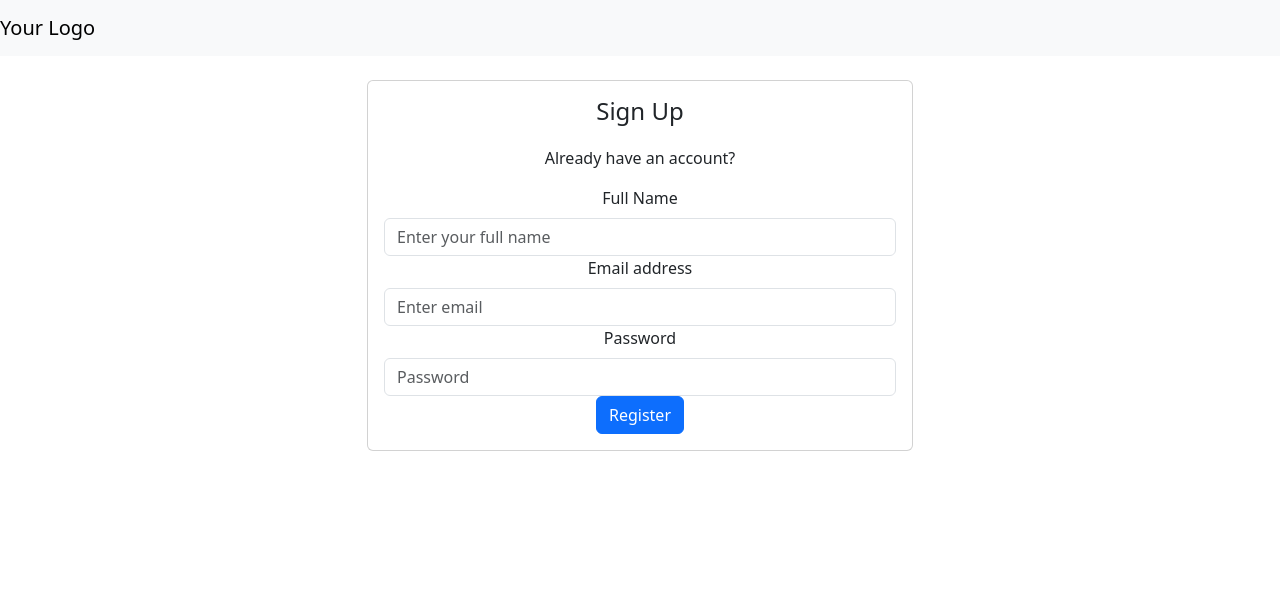
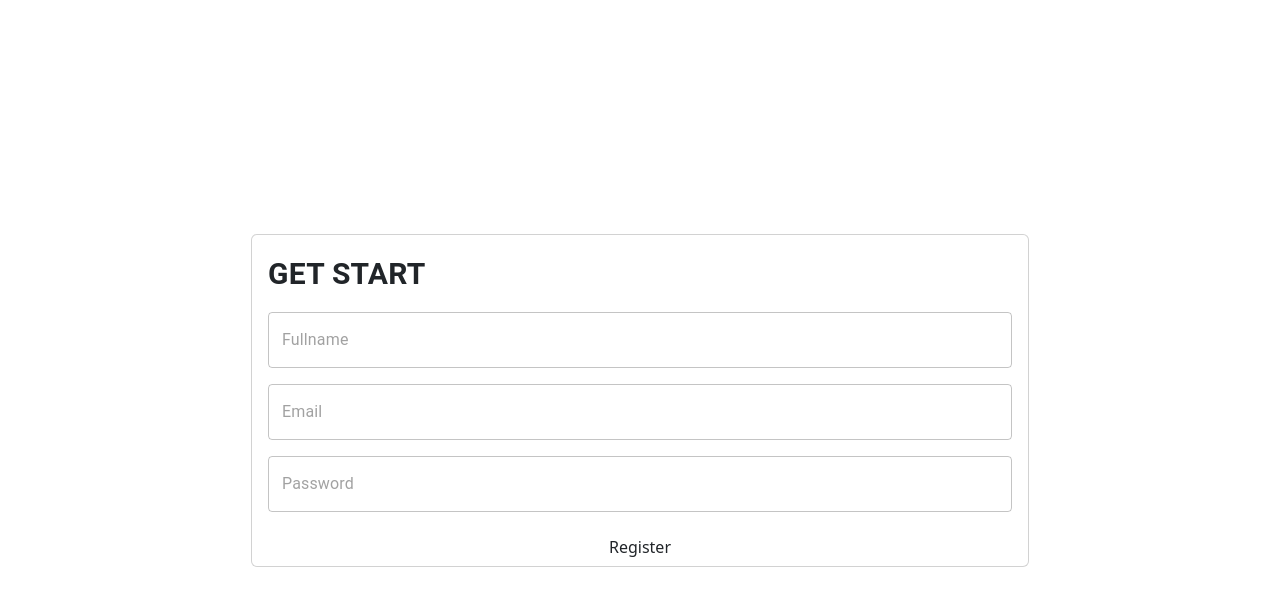
Before and after one commit to AslamUXByte/UXByte-Intern-Project, a React (Create React App) app: page / in a window 1280 px wide. Shown: the top 606 px of the page. Built offline with nearby package versions, Linux system fonts and the light colour scheme.

Commit message:
signup-onprogres

```diff
--- a/src/components/signup.js
+++ b/src/components/signup.js
@@ -1,3 +1,4 @@
+import { Box, CardContent, TextField, Typography } from '@mui/material';
 import React, { useState } from 'react';
 import { Navbar, Card, Button, Form } from 'react-bootstrap';
 const SignUpPage = () => {
@@ -24,65 +25,91 @@ const SignUpPage = () => {
   };
 
   return (
-    <div>
-      <Navbar bg="light" expand="lg">
-        <Navbar.Brand href="#">Your Logo</Navbar.Brand>
-      </Navbar>
+    // <div>
+    //   <Navbar bg="light" expand="lg">
+    //     <Navbar.Brand href="#">Your Logo</Navbar.Brand>
+    //   </Navbar>
 
-      <div className="container mt-4">
-        <div className="row justify-content-center">
-          <div className="col-md-6">
-            <Card>
-              <Card.Body className="text-center">
-                <h4 style={{ fontSize: '24px', marginBottom: '20px' }}>Sign Up</h4>
+    //   <div className="container mt-4">
+    //     <div className="row justify-content-center">
+    //       <div className="col-md-6">
+    //         <Card>
+    //           <Card.Body className="text-center">
+    //             <h4 style={{ fontSize: '24px', marginBottom: '20px' }}>Sign Up</h4>
 
-                <p className="mt-3">
-                  Already have an account?
-                </p>
-                <Form>
-                  <Form.Group controlId="formFullName">
-                    <Form.Label>Full Name</Form.Label>
-                    <Form.Control
-                      type="text"
-                      placeholder="Enter your full name"
-                      value={fullName}
-                      onChange={handleFullNameChange}
-                    />
-                  </Form.Group>
+    //             <p className="mt-3">
+    //               Already have an account?
+    //             </p>
+    //             <Form>
+    //               <Form.Group controlId="formFullName">
+    //                 <Form.Label>Full Name</Form.Label>
+    //                 <Form.Control
+    //                   type="text"
+    //                   placeholder="Enter your full name"
+    //                   value={fullName}
+    //                   onChange={handleFullNameChange}
+    //                 />
+    //               </Form.Group>
 
-                  <Form.Group controlId="formEmail">
-                    <Form.Label>Email address</Form.Label>
-                    <Form.Control
-                      type="email"
-                      placeholder="Enter email"
-                      value={email}
-                      onChange={handleEmailChange}
-                    />
-                  </Form.Group>
+    //               <Form.Group controlId="formEmail">
+    //                 <Form.Label>Email address</Form.Label>
+    //                 <Form.Control
+    //                   type="email"
+    //                   placeholder="Enter email"
+    //                   value={email}
+    //                   onChange={handleEmailChange}
+    //                 />
+    //               </Form.Group>
 
-                  <Form.Group controlId="formPassword">
-                    <Form.Label>Password</Form.Label>
-                    <Form.Control
-                      type="password"
-                      placeholder="Password"
-                      value={password}
-                      onChange={handlePasswordChange}
-                    />
-                  </Form.Group>
+    //               <Form.Group controlId="formPassword">
+    //                 <Form.Label>Password</Form.Label>
+    //                 <Form.Control
+    //                   type="password"
+    //                   placeholder="Password"
+    //                   value={password}
+    //                   onChange={handlePasswordChange}
+    //                 />
+    //               </Form.Group>
 
-                  <Button variant="primary" onClick={handleRegister}>
-                    Register
-                  </Button>
-                </Form>
+    //               <Button variant="primary" onClick={handleRegister}>
+    //                 Register
+    //               </Button>
+    //             </Form>
 
 
 
-              </Card.Body>
-            </Card>
-          </div>
-        </div>
-      </div>
-    </div>
+    //           </Card.Body>
+    //         </Card>
+    //       </div>
+    //     </div>
+    //   </div>
+    // </div>
+    <Box sx={{display:'flex',justifyContent:'center',alignItems:'center',height:"100vh" }}>
+    <Card sx={{width:340,height:300,p:2}}>
+      <CardContent>
+        <Typography sx={{fontWeight:600,fontSize:30}}>GET START</Typography>
+        <TextField
+        placeholder='Fullname'
+        sx={{mt:2}}
+        fullWidth
+        />
+
+<TextField
+        placeholder='Email'
+        sx={{mt:2}}
+        fullWidth
+
+        />
+        <TextField
+        placeholder='Password'
+        sx={{mt:2}}
+        fullWidth
+
+        />
+      </CardContent>
+        <Button size="small" variant='contained' fullWidth>Register</Button>
+    </Card>
+    </Box>
   );
 };
 
```
